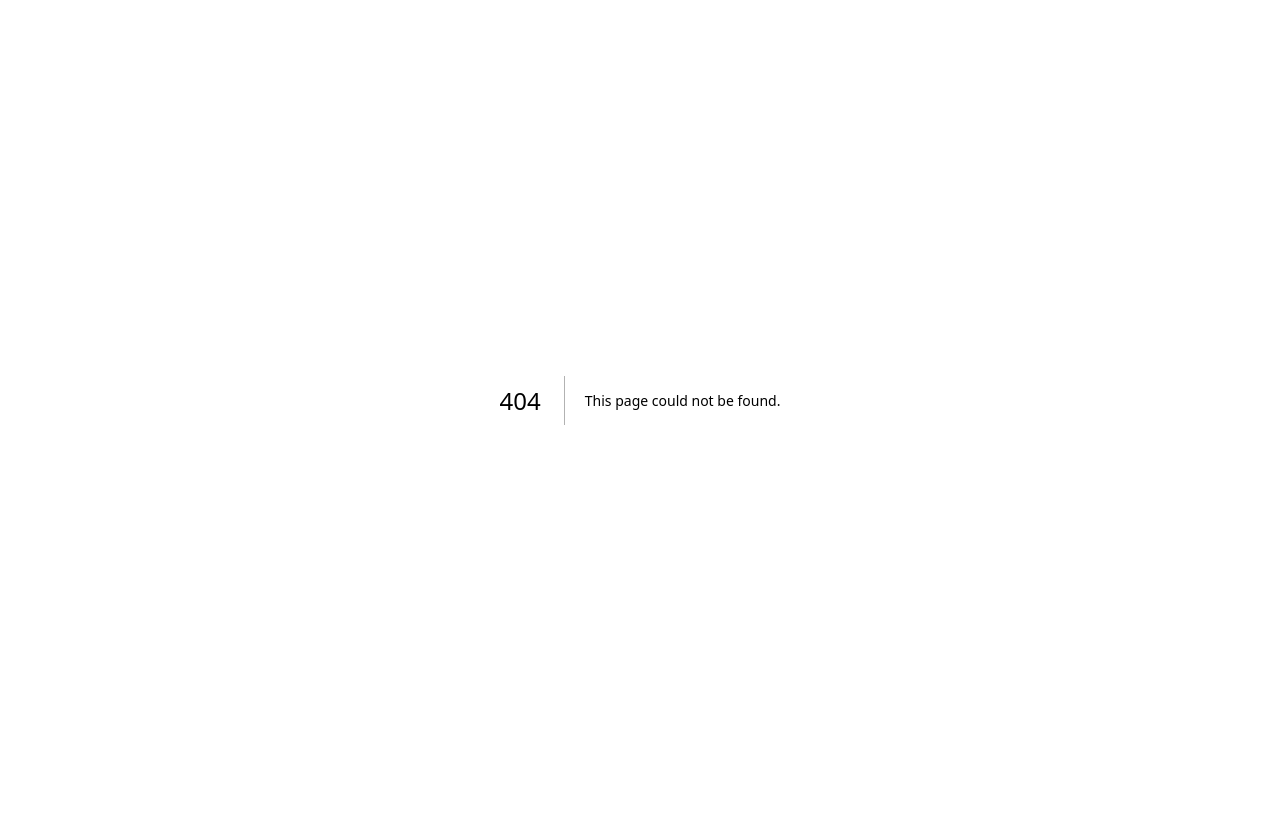
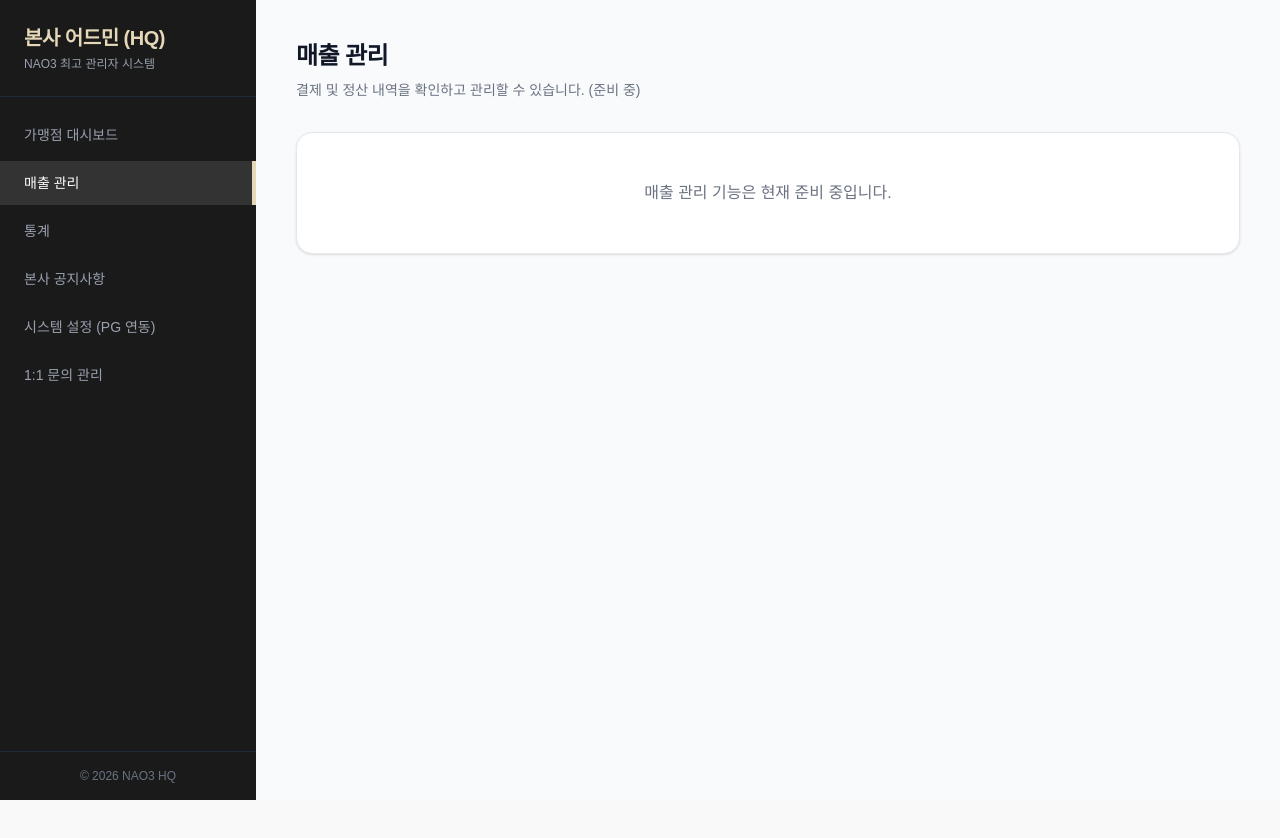
Before and after one commit to hannune-s/nao3, a Next.js app: page /hq-admin/revenue in a window 1280 px wide. Before the commit this address had no page. Shown: the top 838 px of the page. Built offline with nearby package versions, Linux system fonts and the light colour scheme.

Commit message:
feat: add revenue and statistics menus to HQ admin

```diff
--- a/src/app/hq-admin/layout.tsx
+++ b/src/app/hq-admin/layout.tsx
@@ -27,9 +27,20 @@ export default function HqAdminLayout({ children }: { children: React.ReactNode
               </Link>
             </li>
             <li>
-              <div className="flex items-center px-6 py-3 text-sm font-medium text-gray-500 cursor-not-allowed">
-                정산 및 결제 관리
-              </div>
+              <Link
+                href="/hq-admin/revenue"
+                className={`flex items-center px-6 py-3 text-sm font-medium transition-colors ${pathname === '/hq-admin/revenue' ? 'bg-[#333] text-white border-r-4 border-[#E5D7B7]' : 'text-gray-400 hover:text-white hover:bg-gray-800'}`}
+              >
+                매출 관리
+              </Link>
+            </li>
+            <li>
+              <Link
+                href="/hq-admin/statistics"
+                className={`flex items-center px-6 py-3 text-sm font-medium transition-colors ${pathname === '/hq-admin/statistics' ? 'bg-[#333] text-white border-r-4 border-[#E5D7B7]' : 'text-gray-400 hover:text-white hover:bg-gray-800'}`}
+              >
+                통계
+              </Link>
             </li>
             <li>
               <Link
--- /dev/null
+++ b/src/app/hq-admin/revenue/page.tsx
@@ -0,0 +1,14 @@
+export default function HqRevenuePage() {
+  return (
+    <div className="max-w-5xl animate-fade-in-up">
+      <div className="mb-8">
+        <h2 className="text-2xl font-black text-gray-900 tracking-tight">매출 관리</h2>
+        <p className="text-gray-500 mt-2 text-sm">결제 및 정산 내역을 확인하고 관리할 수 있습니다. (준비 중)</p>
+      </div>
+
+      <div className="bg-white rounded-2xl shadow-sm border border-gray-200 p-12 text-center text-gray-500">
+        매출 관리 기능은 현재 준비 중입니다.
+      </div>
+    </div>
+  );
+}
--- /dev/null
+++ b/src/app/hq-admin/statistics/page.tsx
@@ -0,0 +1,14 @@
+export default function HqStatisticsPage() {
+  return (
+    <div className="max-w-5xl animate-fade-in-up">
+      <div className="mb-8">
+        <h2 className="text-2xl font-black text-gray-900 tracking-tight">통계</h2>
+        <p className="text-gray-500 mt-2 text-sm">가맹점 가입 추이, 주요 지표 등을 한눈에 확인하세요. (준비 중)</p>
+      </div>
+
+      <div className="bg-white rounded-2xl shadow-sm border border-gray-200 p-12 text-center text-gray-500">
+        통계 기능은 현재 준비 중입니다.
+      </div>
+    </div>
+  );
+}
```
